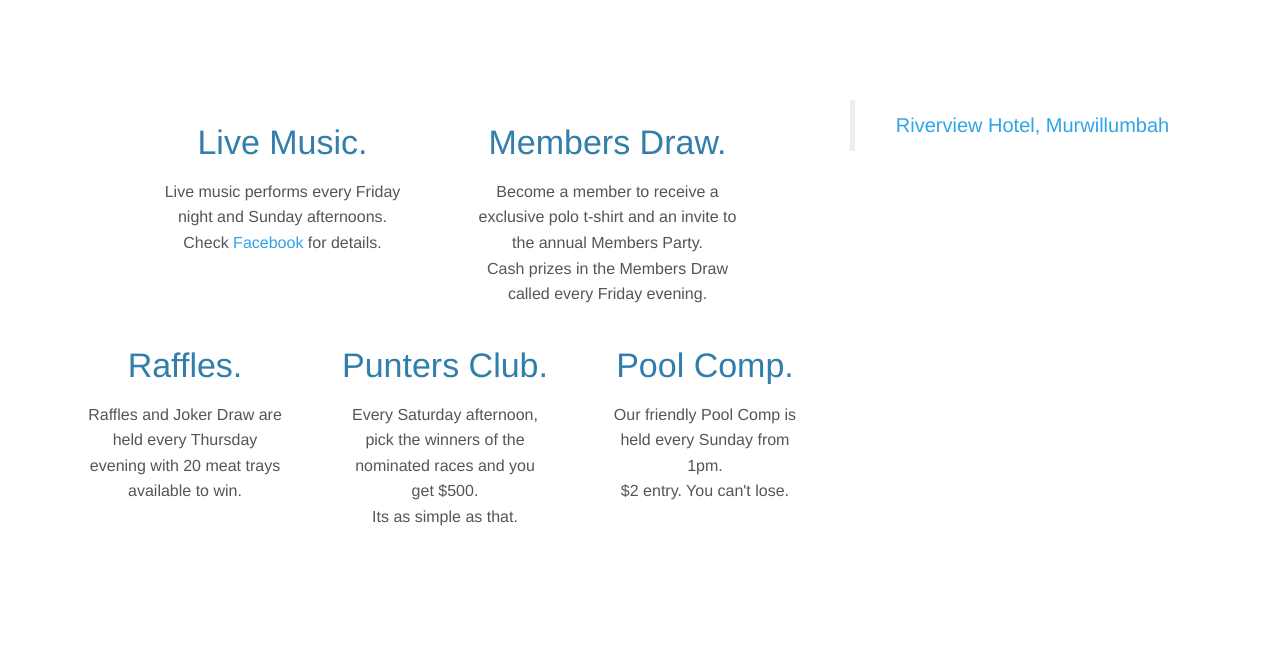
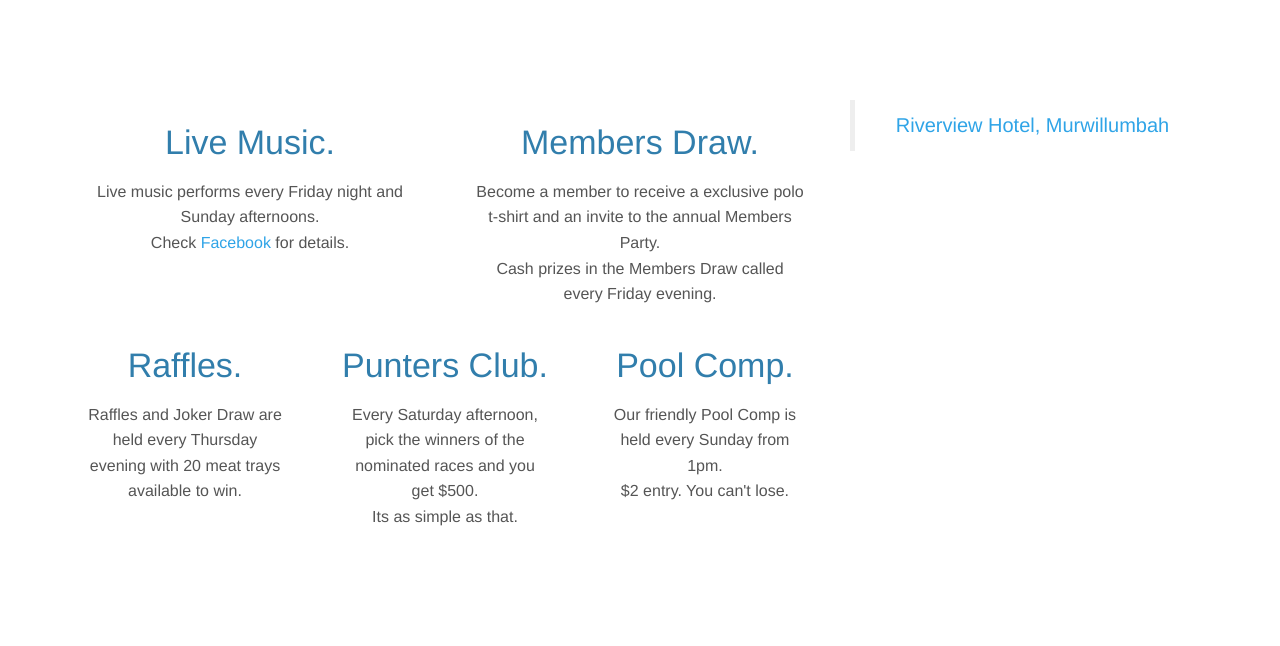
Before and after one commit to RiverviewHotel/RiverviewHotel.github.io, a Jekyll site: the page built from whats-on.html, in a window 1280 px wide. Shown: the part 221-867 px from the top of the page. Built offline with Jekyll 4.4.1, drawn with Linux system fonts in a browser that asks for light colours; grey boxes are pictures that could not be loaded.

Commit message:
More fixes

```diff
--- a/whats-on.html
+++ b/whats-on.html
@@ -11,11 +11,11 @@ lead:
   <div class="row featurette">
     <div class="col-lg-8 col-md-6">
       <div class="row">
-        <div id="stay" class="col-lg-5 col-md-offset-1 text-center">
+        <div id="stay" class="col-lg-6 text-center">
           <h2>Live Music.</h2>
           <p>Live music performs every Friday night and Sunday afternoons.<br>Check <a href="https://www.facebook.com/RiverviewHotel.Murwillumbah/">Facebook</a> for details.</p>
         </div>
-        <div id="members" class="col-lg-5 text-center">
+        <div id="members" class="col-lg-6 text-center">
           <h2>Members Draw.</h2>
           <p>Become a member to receive a exclusive polo t-shirt and an invite to the annual Members Party.<br>Cash prizes in the Members Draw called every Friday evening.</p>
         </div>
@@ -34,7 +34,7 @@ lead:
         </div>
       </div>
     </div>
-    <div class="col-md-4 col-md-6 text-center">
+    <div class="col-lg-4 col-md-6 text-center">
       {% include fcbk_events.html %}
     </div>
   </div>
```
